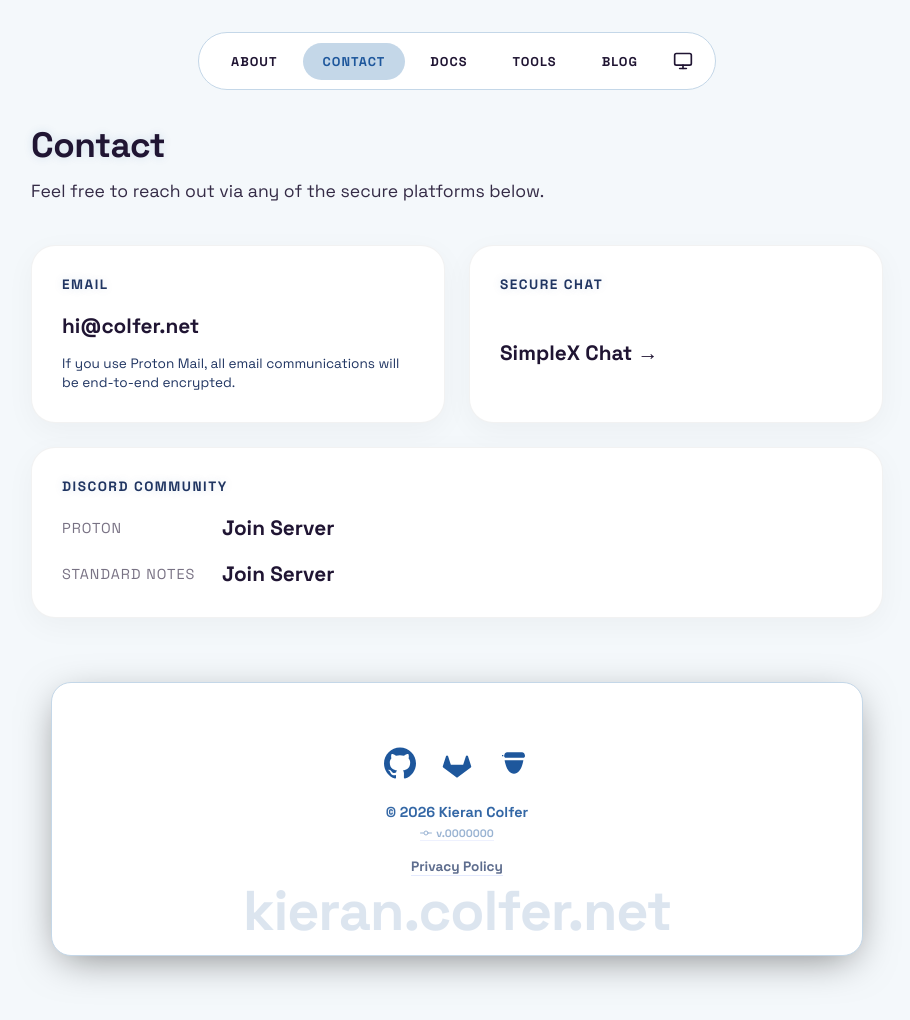
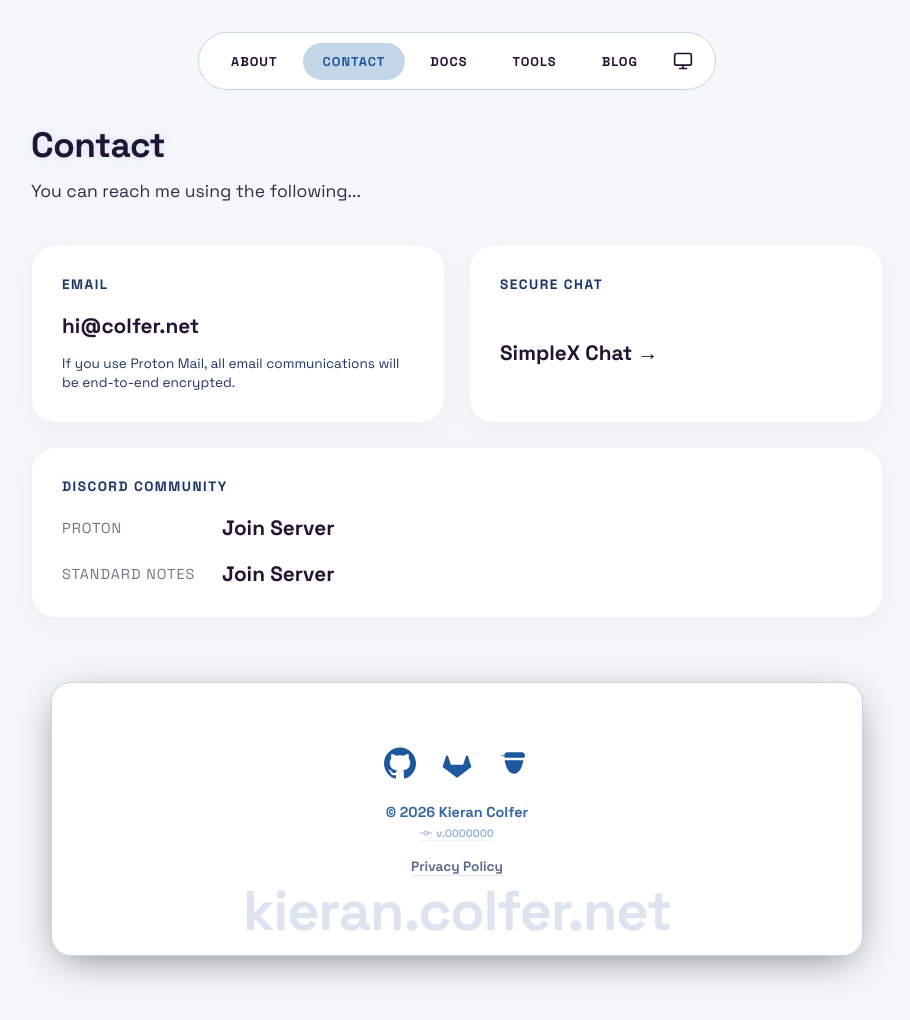
Before and after one commit to PASSK3YS/PASSK3YS.github.io, a Jekyll site: the page built from contact.md, in a window 1280 px wide. Shown: the whole page, without its empty margins (183-1093 px from the left). Built offline with Jekyll 4.4.1, drawn with Linux system fonts in a browser that asks for light colours.

Commit message:
chore: update text on contact page

```diff
--- a/contact.md
+++ b/contact.md
@@ -8,7 +8,7 @@
     <div class="bio-text">
         <h1 style="margin: 0 0 10px 0; font-size: 2.2rem; font-weight: 800; letter-spacing: -0.5px;">Contact</h1>
         <p style="font-size: 1.1rem; opacity: 0.9; margin: 0;">
-            Feel free to reach out via any of the secure platforms below.
+            You can reach me using the following...
         </p>
     </div>
 </div>
```
